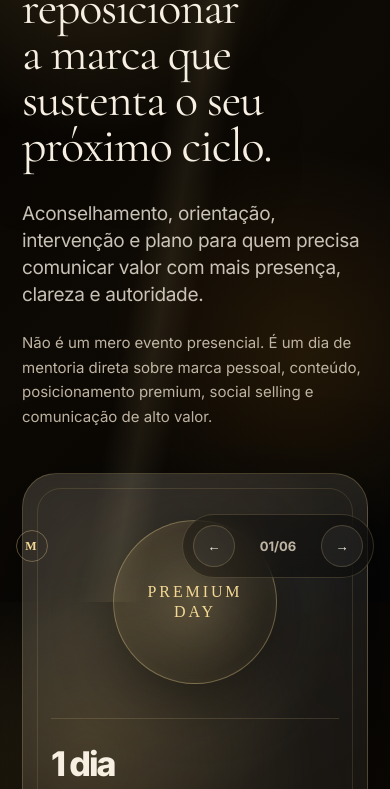
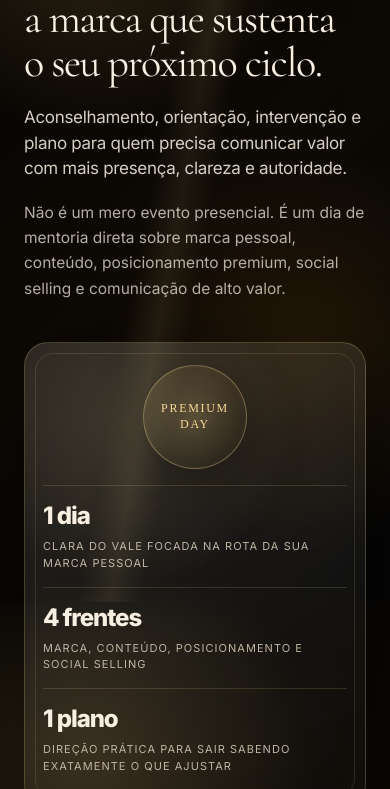
Before and after one commit to mentorytech/imersao-mentory-deck, a plain HTML site: page index.html in a window 390 px wide. Shown: the part 242-1031 px from the top of the page. Drawn offline with nearby package versions, Linux system fonts and the light colour scheme.

Commit message:
Fix responsive deck layout

```diff
--- a/index.html
+++ b/index.html
@@ -469,22 +469,96 @@
     .ornament::after { inset: 50px; }
 
     @media (max-width: 1020px) {
-      body { overflow: auto; }
-      .deck { height: auto; min-height: 100vh; }
+      html, body { min-height: 100%; }
+      body { overflow-y: auto; overflow-x: hidden; }
+      .deck { height: auto; min-height: 100svh; width: 100%; }
       .slide {
         position: relative;
-        min-height: 100vh;
+        min-height: 100svh;
         grid-template-columns: 1fr;
+        align-items: start;
+        align-content: start;
         display: none;
-        padding: 80px 22px 110px;
+        gap: 32px;
+        padding: 72px 42px 132px;
       }
       .slide.active { display: grid; }
-      .panel { min-height: auto; }
+      .slide::before {
+        top: 22px;
+        right: 28px;
+        z-index: 0;
+        font-size: clamp(52px, 15vw, 104px);
+        opacity: .9;
+      }
+      .content, .panel { position: relative; z-index: 1; }
+      .content { max-width: 100%; }
+      h1 { font-size: clamp(44px, 7.2vw, 62px); line-height: 1.02; }
+      h2 { font-size: clamp(38px, 6.4vw, 56px); line-height: 1.06; }
+      .lead { margin-top: 24px; font-size: clamp(18px, 2.6vw, 21px); line-height: 1.5; color: rgba(246,239,226,.86); }
+      .micro { font-size: 16px; line-height: 1.62; color: rgba(246,239,226,.72); }
+      .panel {
+        width: 100%;
+        min-height: auto;
+        padding: 24px;
+        border-radius: 28px;
+      }
+      .seal { width: 132px; height: 132px; margin: 8px auto 22px; font-size: 14px; }
+      .stat { padding: 18px 0; }
+      .stat strong { font-size: 28px; }
+      .stat span { font-size: 12px; line-height: 1.52; letter-spacing: .105em; }
       .contrast, .outcomes { grid-template-columns: 1fr; }
       .phase { grid-template-columns: 1fr; gap: 8px; }
-      .nav { left: 16px; right: 16px; }
+      .nav { left: 28px; right: 28px; bottom: max(18px, env(safe-area-inset-bottom)); }
       .brand span { display: none; }
       .hint { display: none; }
+    }
+
+    @media (max-width: 560px) {
+      .slide {
+        gap: 26px;
+        padding: 112px 24px 72px;
+      }
+      .eyebrow {
+        gap: 8px;
+        margin-bottom: 18px;
+        font-size: 10px;
+        letter-spacing: .17em;
+      }
+      .eyebrow::before { width: 30px; }
+      h1 { font-size: clamp(36px, 10.8vw, 43px); line-height: 1.04; letter-spacing: -.034em; }
+      h2 { font-size: clamp(33px, 9.4vw, 39px); line-height: 1.08; }
+      .lead { margin-top: 20px; font-size: 17px; line-height: 1.52; }
+      .micro { margin-top: 18px; font-size: 15.5px; line-height: 1.62; }
+      .panel { padding: 18px; border-radius: 24px; }
+      .panel::before { inset: 10px; border-radius: 18px; }
+      .seal { width: 104px; height: 104px; margin: 4px auto 16px; font-size: 12px; letter-spacing: .14em; }
+      .stat { padding: 15px 0; }
+      .stat strong { font-size: 24px; letter-spacing: -.045em; }
+      .stat span { font-size: 11px; letter-spacing: .095em; }
+      .card, .ritual, .outcome { border-radius: 18px; padding: 18px; }
+      .contrast, .ritual-list, .timeline, .outcomes { margin-top: 26px; }
+      .ritual { grid-template-columns: 44px 1fr; gap: 14px; }
+      .ritual b { width: 38px; height: 38px; }
+      .ritual h3 { font-size: 18px; }
+      .quote { margin-top: 26px; padding: 22px; font-size: clamp(22px, 7.2vw, 29px); }
+      .phase { padding: 16px 0; }
+      .phase p { font-size: 17px; }
+      .outcome { min-height: auto; }
+      .cta-box { width: 100%; align-items: flex-start; border-radius: 22px; padding: 16px 18px; line-height: 1.35; }
+      .ornament { display: none; }
+      .slide::before { display: none; }
+      .nav {
+        left: 16px;
+        right: 16px;
+        top: calc(30px + env(safe-area-inset-top));
+        bottom: auto;
+        justify-content: flex-end;
+      }
+      .progress { display: none; }
+      .brand { display: none; }
+      .controls { gap: 8px; padding: 7px; }
+      button { width: 42px; height: 42px; }
+      .count { min-width: 54px; }
     }
 
     @media print {
```
